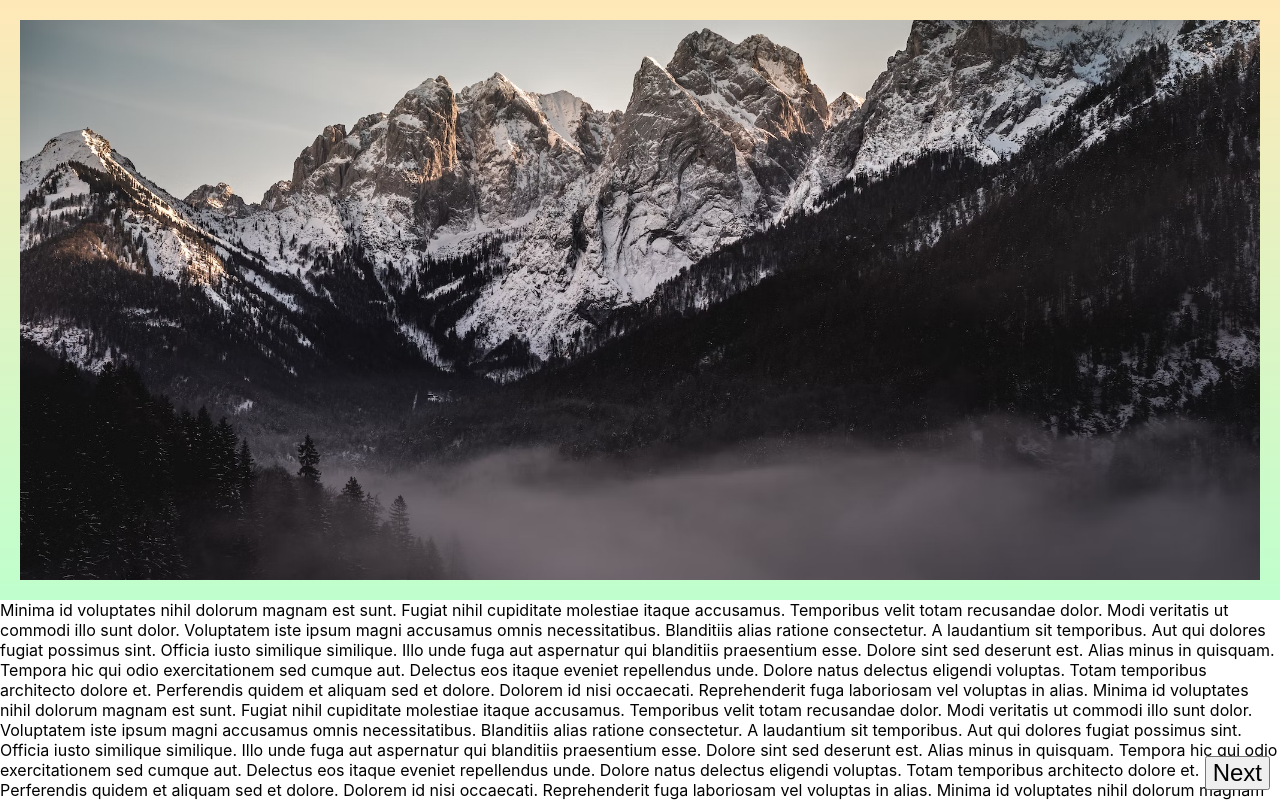
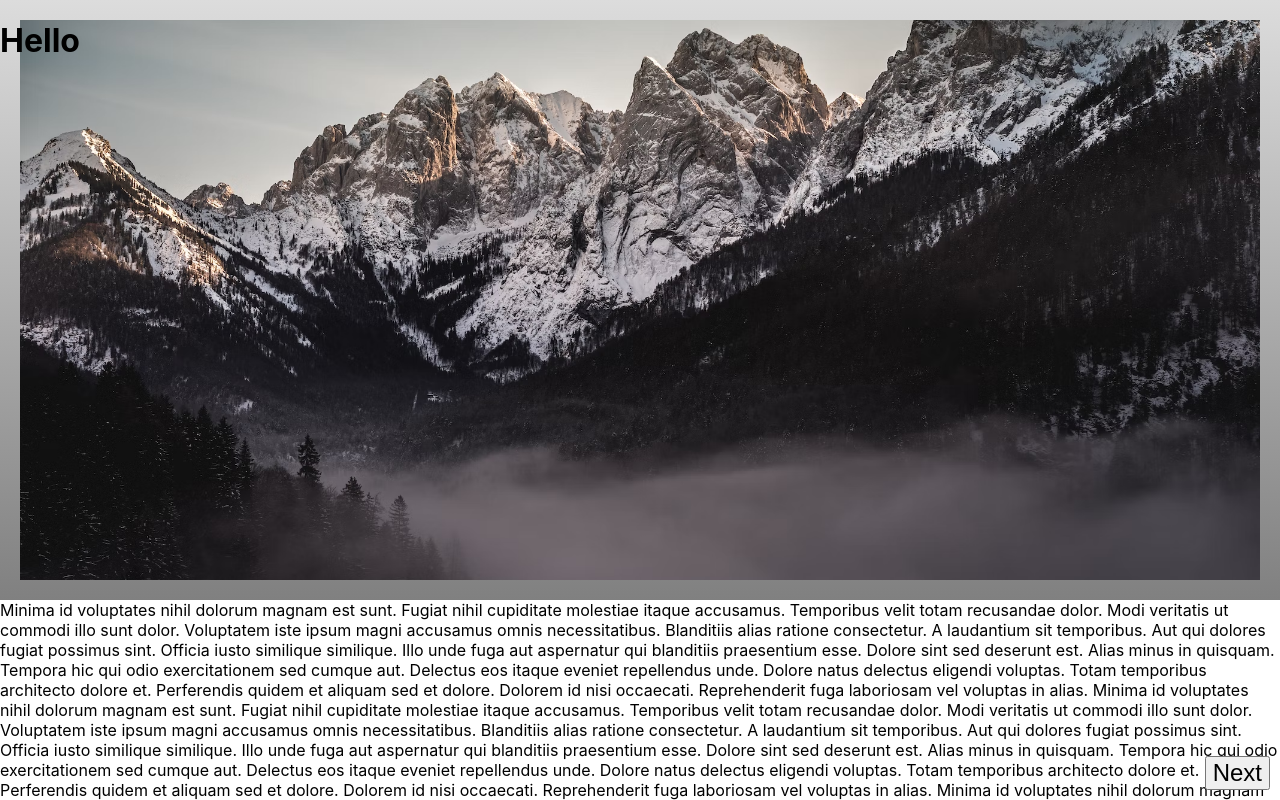
Before and after one commit to AradhyaKC/Resume, a React (Create React App) app in the folder resume-app/: page / in a window 1280 px wide. Shown: the top 800 px of the page. Built offline with nearby package versions, Linux system fonts and the light colour scheme.

Commit message:
finsihed working on adding custumisability to ImageComponent

```diff
--- a/resume-app/src/App.css
+++ b/resume-app/src/App.css
@@ -10,3 +10,7 @@
   height: 60vh;
   width: 100%;
 }
+
+.testClass{
+  background:linear-gradient(0deg,gray,gainsboro) !important ;
+}
--- a/resume-app/src/App.js
+++ b/resume-app/src/App.js
@@ -4,8 +4,9 @@ import ImageComponent from './ImageComponent.js';
 function App() {
   return (
     <div className='App'>
-      <ImageComponent swipedLeft={true}/>
-
+      <ImageComponent backgroundClass="testClass">
+        <h1>Hello </h1>
+      </ImageComponent>
       <div>
 
 
--- a/resume-app/src/ImageComponent.css
+++ b/resume-app/src/ImageComponent.css
@@ -139,6 +139,12 @@ button{
     font-size: 24px;
 }
 
+.children-container {
+    width: 100%;
+    height: 100%;
+    position: absolute;
+}
+
 @keyframes backgroundAnim {
     from{
         opacity: 0%;
--- a/resume-app/src/ImageComponent.js
+++ b/resume-app/src/ImageComponent.js
@@ -8,21 +8,30 @@ import { forwardRef, useEffect, useImperativeHandle, useRef, useState } from "re
 function ImageComponent(props){
 
     var stickyRef= useRef(undefined);
-    const [imageState,setImageState] = useState({
-        isImageActive:true, imageSlideClass:"",// both bgm and imag will use the same bool for active;
-        bgmAnimClass:"", slideLeft:false, prevChildren:undefined,
+    const [imageState,setImageState] = useState(()=>{
+        var state ={
+            isImageActive:true, imageSlideClass:"",// both bgm and imag will use the same bool for active;
+            prevbgmClass:"", currentbgmClass:"", swipedLeft:false, prevChildren:undefined,currentChildren:undefined
+        };
+        state.currentChildren=props.children;
+        return state;
     });
+
 
     useEffect(()=>{
         SwipedLeft(props.swipedLeft);
-    },[props.children, props.swipedLeft]);
+    },[props.children, props.swipedLeft, props.backgroundClass]);
 
     const SwipedLeft=(swipedLeft)=>{
         setImageState((prevState)=>{
             var newState = {...prevState};
-            newState.prevChildren=prevState.prevChildren;
+            newState.prevChildren=prevState.currentChildren;
+            newState.currentChildren=props.children;
             newState.isImageActive=!prevState.isImageActive;
             newState.swipedLeft=swipedLeft;
+
+            newState.prevbgmClass=newState.currentbgmClass;
+            newState.currentbgmClass=props.backgroundClass;
 
             if(newState.swipedLeft){
                 newState.imageSlideClass ="image-right-slide-in";
@@ -36,13 +45,22 @@ function ImageComponent(props){
 
     return (
         <div className="image-compo">
-            <div className={"bgm " +  (imageState.isImageActive?"":"")}></div>
-            <div className={"bgm-1 " + (!imageState.isImageActive?"bgm-fade-in":"bgm-fade-out")}></div>
+            <div className={"bgm " +  (imageState.isImageActive?imageState.currentbgmClass:imageState.prevbgmClass)}></div>
+            <div className={"bgm-1 " + (!imageState.isImageActive?"bgm-fade-in " +imageState.currentbgmClass:
+            " bgm-fade-out " +imageState.prevbgmClass)}></div>
             <div className={"image " +(imageState.isImageActive?imageState.imageSlideClass:"img-fade-out-anim") }>
                 <img src={secondMountains}/>
+                <div className="children-container">
+                    {imageState.isImageActive && imageState.currentChildren}
+                    {!imageState.isImageActive && imageState.prevChildren}
+                </div>
             </div>
             <div className={"image-1 " + (!imageState.isImageActive?imageState.imageSlideClass:"img-fade-out-anim")}>
                 <img src={tempImage}/>
+                <div className="children-container">
+                    {!imageState.isImageActive && imageState.currentChildren}
+                    {imageState.isImageActive && imageState.prevChildren}
+                </div>
             </div>
             <button onClick={()=>{ SwipedLeft(true);
                 stickyRef.current.setActiveImageUrlAndSwipe(tempImage,true)}}> Next </button>
```
